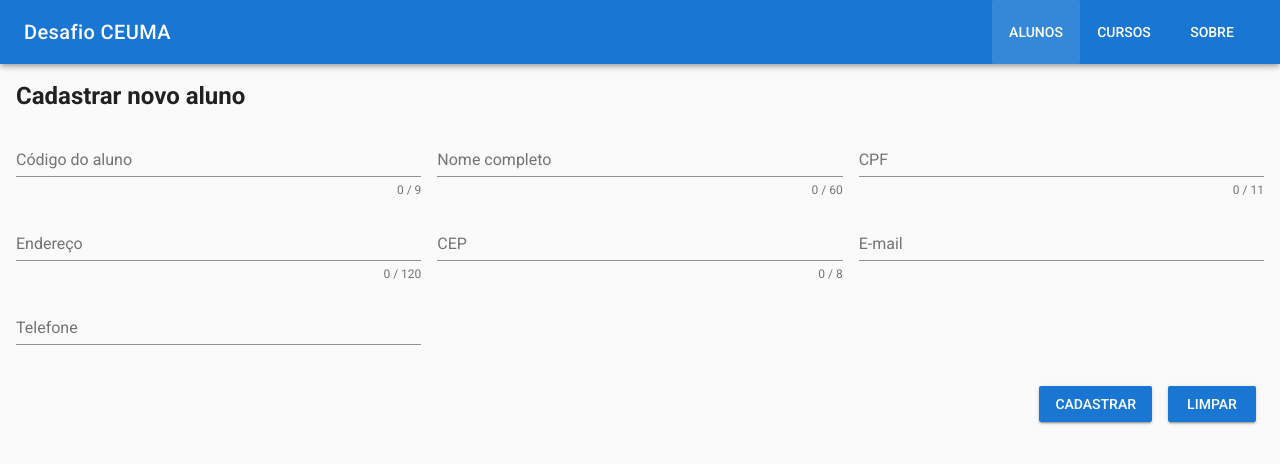
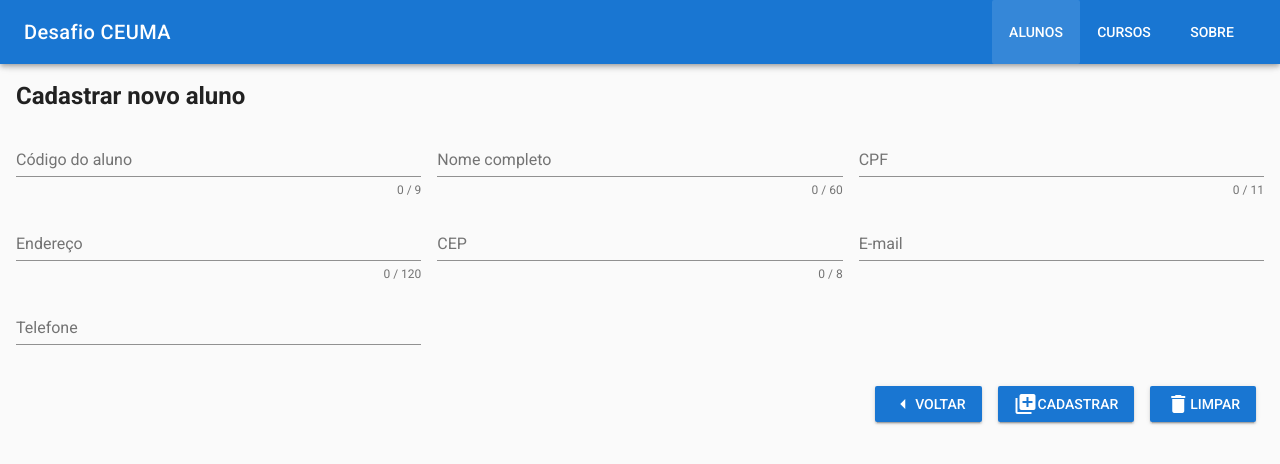
Before and after one commit to SilvaRamon/desafio, a Vue app in the folder frontend/: page /#/alunos/novo in a window 1280 px wide. Shown: the top 464 px of the page. Built offline with nearby package versions, Linux system fonts and the light colour scheme.

Commit message:
ajuste nas validacoes de formulario, e ajustes de layout

```diff
--- a/frontend/src/components/NovoAluno.vue
+++ b/frontend/src/components/NovoAluno.vue
@@ -48,6 +48,7 @@
             <v-text-field
               v-model="cep"
               :rules="regrasCep"
+              :mask="mascaraCep"
               :counter="8"
               label="CEP"
               required
@@ -71,8 +72,9 @@
             ></v-text-field>
           </v-flex>
           <v-flex xs12 md12 text-xs-right pt-2>
-            <v-btn dark color="primary">Cadastrar</v-btn>
-            <v-btn dark color="primary">Limpar</v-btn>
+            <v-btn dark color="primary"><v-icon>arrow_left</v-icon> Voltar</v-btn>
+            <v-btn dark color="primary"><v-icon>library_add</v-icon> Cadastrar</v-btn>
+            <v-btn dark color="primary"><v-icon>delete</v-icon> Limpar</v-btn>
           </v-flex>
         </v-layout>
       </v-container>
@@ -117,11 +119,12 @@ export default {
         v => !!v || 'CEP é obrigatório.'
       ],
       regrasEmail: [
-        v => !!v || 'Email é obrigatório.'
+        v => !!v || 'Email é obrigatório.',
+        v => /^(([^<>()[\]\\.,;:\s@"]+(\.[^<>()[\]\\.,;:\s@"]+)*)|(".+"))@((\[[0-9]{1,3}\.[0-9]{1,3}\.[0-9]{1,3}\.[0-9]{1,3}])|(([a-zA-Z\-0-9]+\.)+[a-zA-Z]{2,}))$/.test(v) || 'Invalid e-mail.'
       ],
       regrasTelefone: [
         v => !!v || 'Telefone é obrigatório.'
-      ],
+      ]
     };
   },
 };
```
